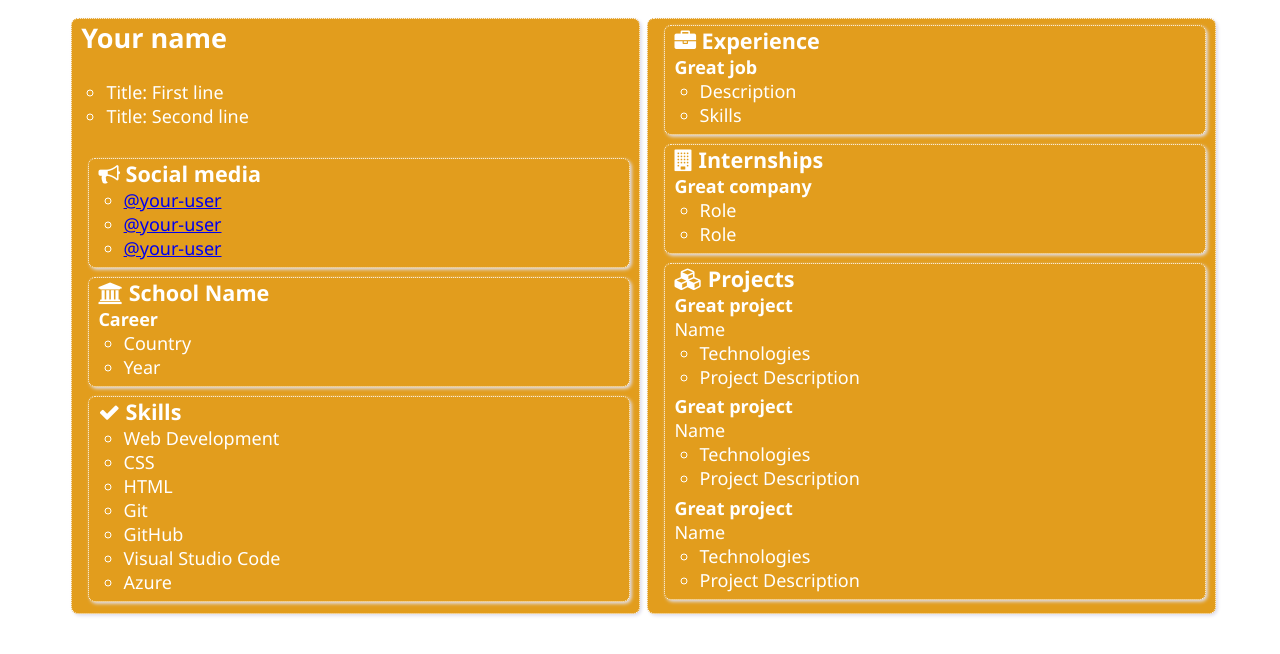
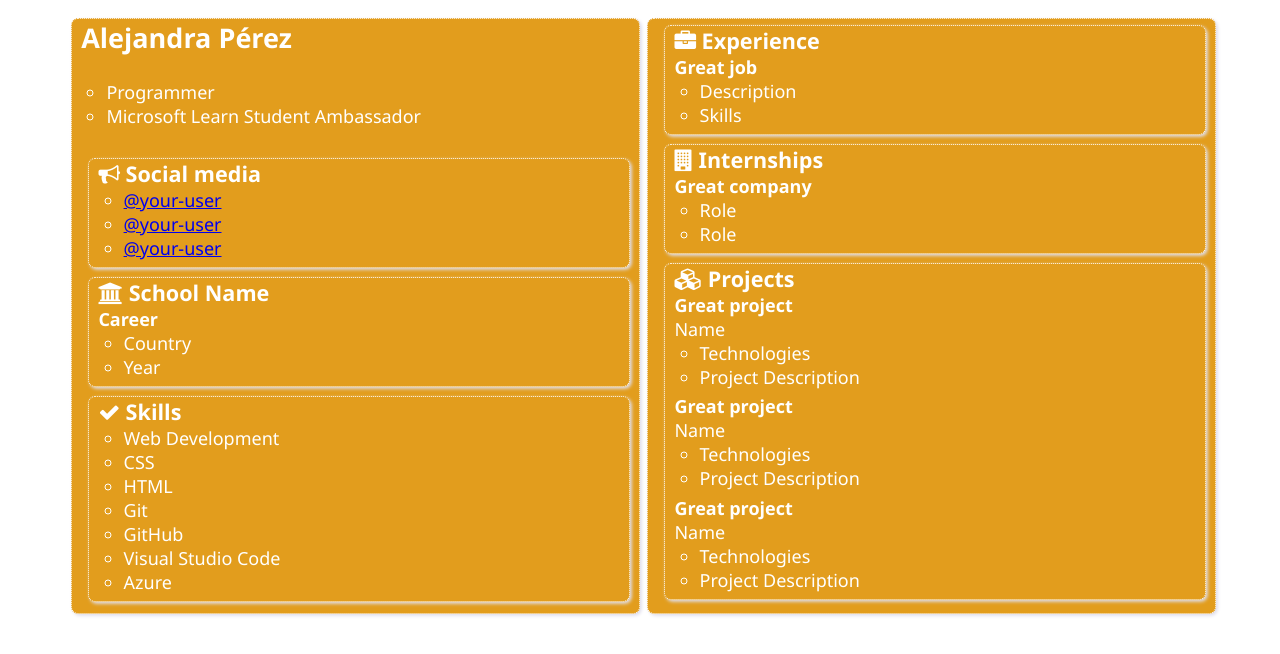
Before and after one commit to aleepsy/cv-test1, a plain HTML site: page src/index.html in a window 1280 px wide. Drawn offline with Linux system fonts and the light colour scheme.

Commit message:
Name added

```diff
--- a/src/index.html
+++ b/src/index.html
@@ -12,11 +12,11 @@
 <body>
     <main>
         <article class="box">
-            <h1>Your name</h1>
+            <h1>Alejandra Pérez</h1>
             <div>
                 <ul>
-                    <br><li>Title: First line</li>
-                    <li>Title: Second line</li><br>
+                    <br><li>Programmer</li>
+                    <li>Microsoft Learn Student Ambassador</li><br>
                 </ul>
             </div>
 
```
